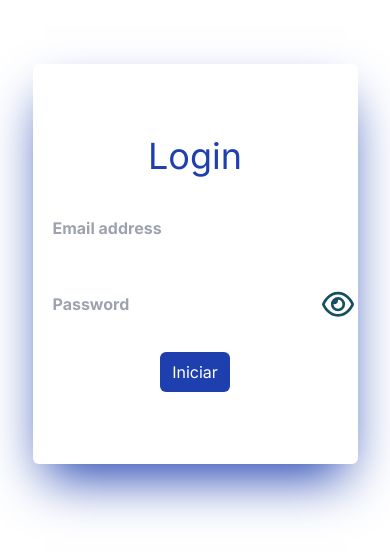
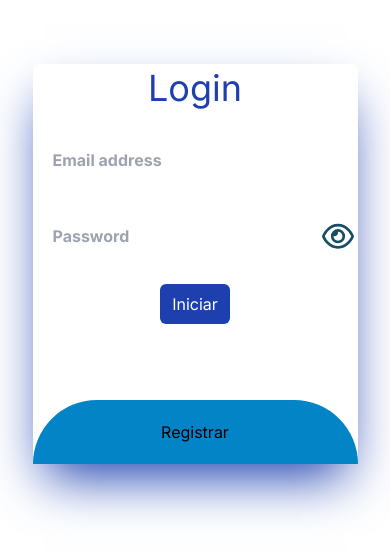
Before and after one commit to LuisArielRetanaHernadez/restaurant_mabi, a Next.js app: page /login in a window 390 px wide. Shown: the part 158-714 px from the top of the page. Built offline with nearby package versions, Linux system fonts and the light colour scheme.

Commit message:
agregando link para registrarse de forma responsiva

```diff
--- a/app/login/page.tsx
+++ b/app/login/page.tsx
@@ -10,7 +10,7 @@ export default function PageLogin() {
   return (
     <section className="w-full h-screen bg-white flex">
       <div className="w-5/6 md:w-2/3 h-[400px] m-auto rounded-md shadow-2xl shadow-blue-800 flex">
-        <form className="w-full md:w-1/2 text-center m-auto p-1 ">
+        <form className="w-full md:w-1/2 h-full md:h-auto text-center m-auto p-1 md:static relative ">
           <h2 className="text-blue-800 text-4xl mb-6">Login</h2>
           <div className="mb-5">
             <input
@@ -49,6 +49,13 @@ export default function PageLogin() {
               Iniciar
             </button>
           </div>
+
+          <Link
+            className="w-full py-5 rounded-tl-[100px] rounded-tr-[100px] bg-sky-600 inline-block md:hidden absolute left-0 bottom-0"
+            href=""
+          >
+            Registrar
+          </Link>
         </form>
         <div className="w-full md:w-1/2 h-full hidden md:flex p-1 bg-blue-800">
           <Link
```
